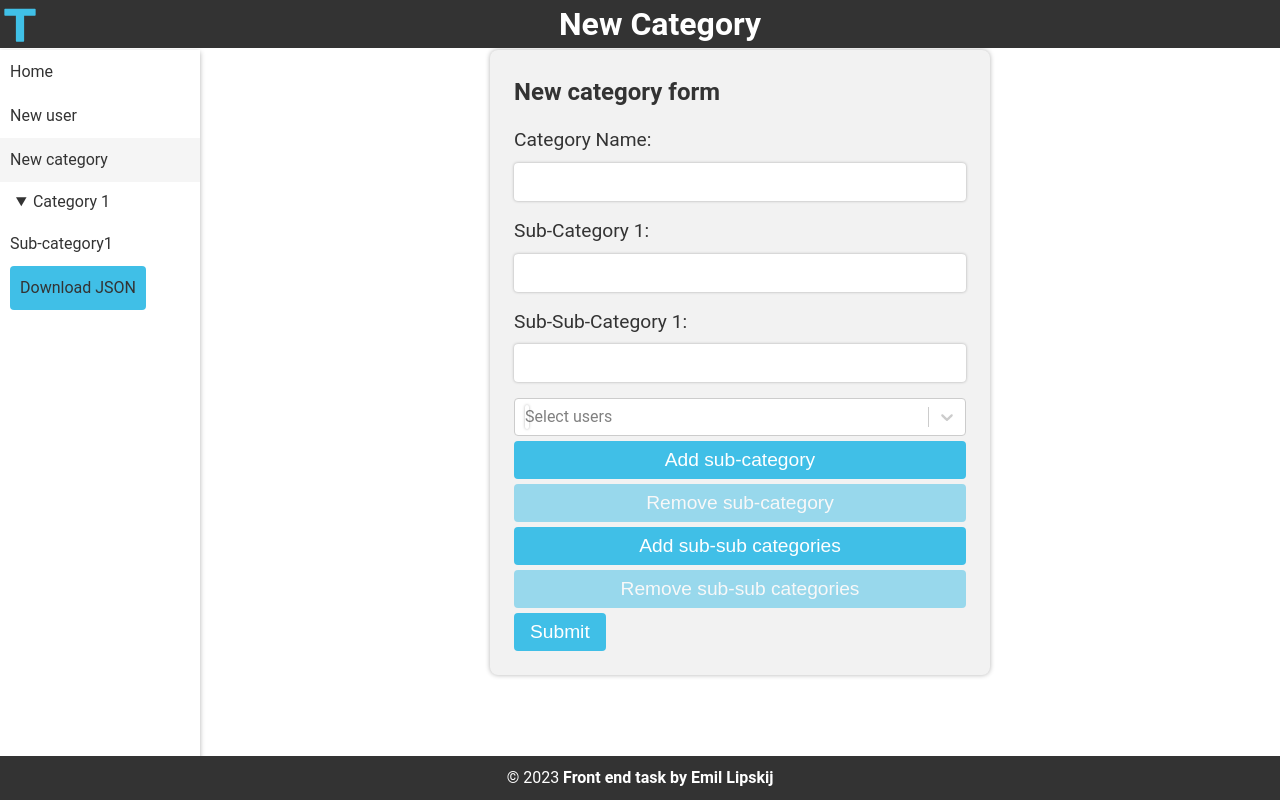
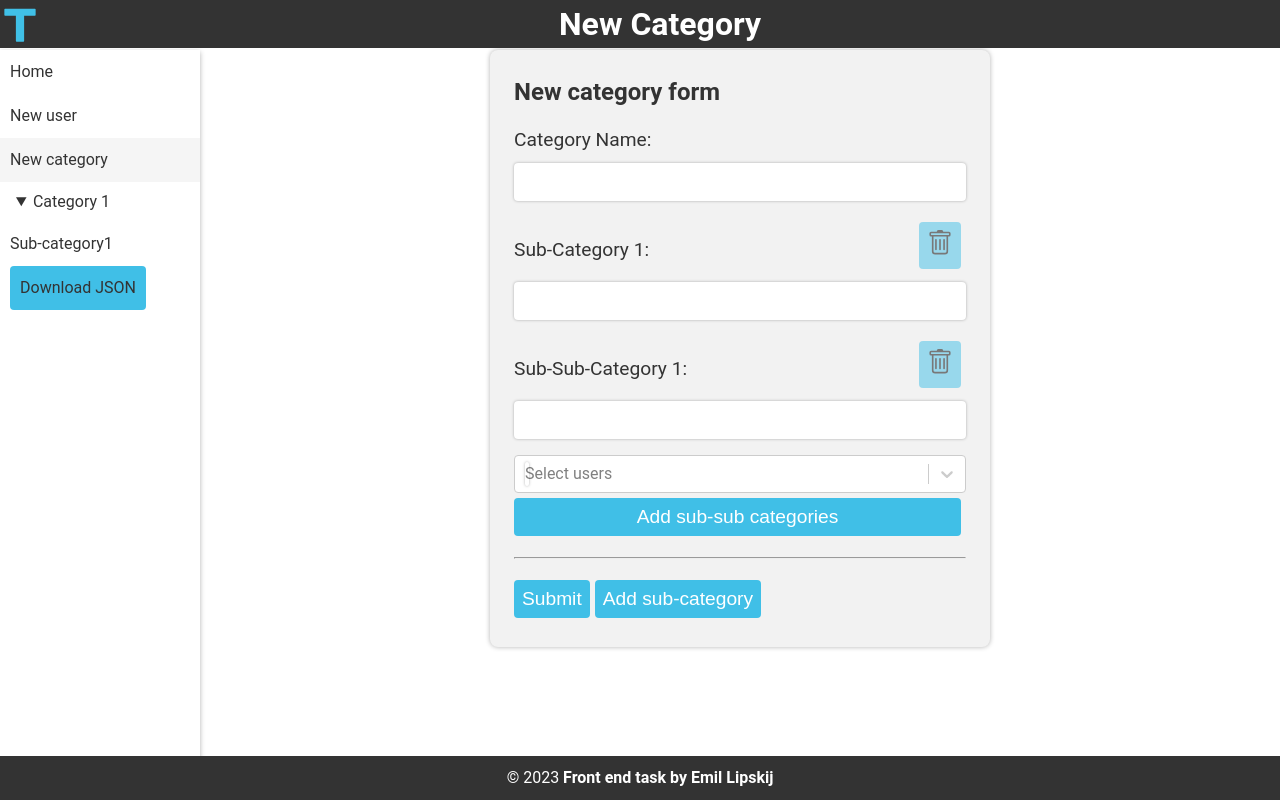
Before and after one commit to lipskij/teltonika-task, a React (Create React App) app: page /new-category in a window 1280 px wide. Built offline with nearby package versions, Linux system fonts and the light colour scheme.

Commit message:
feat: better ux for category form

```diff
--- a/src/components/Header.tsx
+++ b/src/components/Header.tsx
@@ -1,6 +1,6 @@
 import React from "react";
 import { useLocation } from "react-router-dom";
-import logo from "../../src/logo.svg";
+import logo from "../../src/images/logo.svg";
 
 const Header: React.FC = () => {
   const location = useLocation();
--- a/src/components/NewCategoryForm.tsx
+++ b/src/components/NewCategoryForm.tsx
@@ -4,6 +4,7 @@ import { useDispatch, useSelector } from "react-redux";
 import { addCategory } from "../app/features/categories/categories";
 import { Users, CategoryFormData } from "../types/types";
 import Select from "react-select";
+import remove from "../images/trash.svg";
 
 const initialFormData: CategoryFormData = {
   categoryName: "",
@@ -280,7 +281,6 @@ const NewCategoryForm = () => {
     label: user.name,
   }));
 
-  // TODO: use simple select for users not a library
   // think about unpdating users category field with category id that user is assigned to
 
   return (
@@ -300,6 +300,14 @@ const NewCategoryForm = () => {
           <div key={`sub-category-${index}`} className={styles.subCategory}>
             <label htmlFor={`sub-category-${index}-name`}>
               Sub-Category {index + 1}:
+              <button
+                className={styles.remove}
+                type='button'
+                onClick={() => removeSubCategory(index)}
+                disabled={formData.subCategories.length === 1}
+              >
+                <img src={remove} alt='remove-sub-category' />
+              </button>
             </label>
             <input
               id={`sub-category-${index + 1}-name`}
@@ -311,6 +319,14 @@ const NewCategoryForm = () => {
               <div key={`sub-sub-category-${subIndex}`}>
                 <label htmlFor={`sub-sub-category-${subIndex}-name`}>
                   Sub-Sub-Category {subIndex + 1}:
+                  <button
+                    className={styles.remove}
+                    type='button'
+                    onClick={() => removeSubSubCategory(index, subIndex)}
+                    disabled={subCategory.subsubCategory.length === 1}
+                  >
+                    <img src={remove} alt='remove-sub-sub-category' />
+                  </button>
                 </label>
                 <input
                   id={`sub-sub-category-${subIndex + 1}-name`}
@@ -328,20 +344,6 @@ const NewCategoryForm = () => {
                 />
               </div>
             ))}
-            <button
-              type='button'
-              onClick={handleAddSubCategory}
-              disabled={formData.subCategories.length === 2}
-            >
-              Add sub-category
-            </button>
-            <button
-              type='button'
-              onClick={() => removeSubCategory(index)}
-              disabled={formData.subCategories.length === 1}
-            >
-              Remove sub-category
-            </button>
 
             <button
               type='button'
@@ -349,13 +351,7 @@ const NewCategoryForm = () => {
             >
               Add sub-sub categories
             </button>
-            <button
-              type='button'
-              onClick={() => removeSubSubCategory(index, index)}
-              disabled={subCategory.subsubCategory.length === 1}
-            >
-              Remove sub-sub categories
-            </button>
+            <hr />
           </div>
         ))}
 
@@ -364,7 +360,12 @@ const NewCategoryForm = () => {
             {message}
           </p>
         ))}
-        <button type='submit'>Submit</button>
+        <div>
+          <button type='submit'>Submit</button>
+          <button type='button' onClick={handleAddSubCategory}>
+            Add sub-category
+          </button>
+        </div>
       </form>
     </div>
   );
--- a/src/styles/NewCategory.module.css
+++ b/src/styles/NewCategory.module.css
@@ -32,6 +32,8 @@
   margin-bottom: 0.5rem;
   width: 100%;
   text-align: left;
+  justify-content: space-between;
+  align-items:  baseline;
 }
 
 .form input,
@@ -47,14 +49,14 @@
 
 .form button {
   font-size: 1.2rem;
-  padding: 0.5rem 1rem;
+  padding: 0.5rem;
   border-radius: 0.25rem;
   border: none;
   background-color: #40BFE7;
   color: #fff;
   cursor: pointer;
   transition: all 0.3s ease-in-out;
-  margin-top: 5px;
+  margin: 5px 5px 5px 0;
 }
 
 .form button:disabled {
@@ -84,3 +86,7 @@
   flex-direction: column;
   width: 100%;
 }
+
+hr {
+  margin: 1rem 0;
+}
```
Also changed, not shown: src/images/logo.svg (renamed from src/logo.svg), src/images/trash.svg (added).
